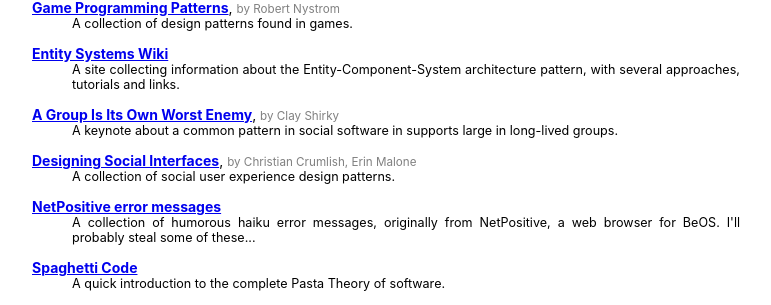
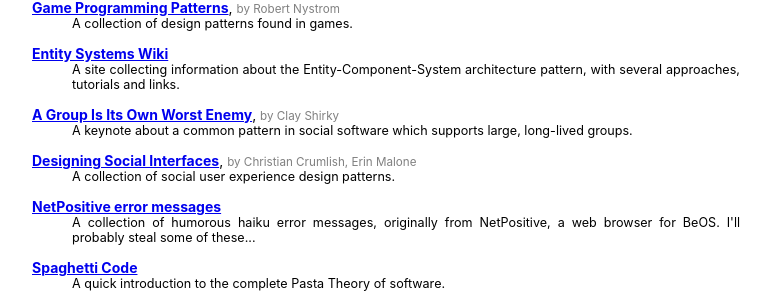
Before and after one commit to hanjos/hanjos.github.io, a Jekyll site: the page built from bookmarks.md, in a window 1280 px wide. Shown: the part 663-968 px from the top of the page, without its empty margins (322-1093 px from the left). Built offline with Jekyll 4.4.1, drawn with Linux system fonts in a browser that asks for light colours.

Commit message:
Update bookmarks.yml

```diff
--- a/_data/bookmarks.yml
+++ b/_data/bookmarks.yml
@@ -46,7 +46,7 @@
 - url: http://www.shirky.com/writings/group_enemy.html
   title: A Group Is Its Own Worst Enemy
   authors: Clay Shirky
-  description: A keynote about a common pattern in social software in supports large in long-lived groups.
+  description: A keynote about a common pattern in social software which supports large, long-lived groups.
 - url: http://www.designingsocialinterfaces.com/
   title: Designing Social Interfaces
   authors: [Christian Crumlish, Erin Malone]
```
